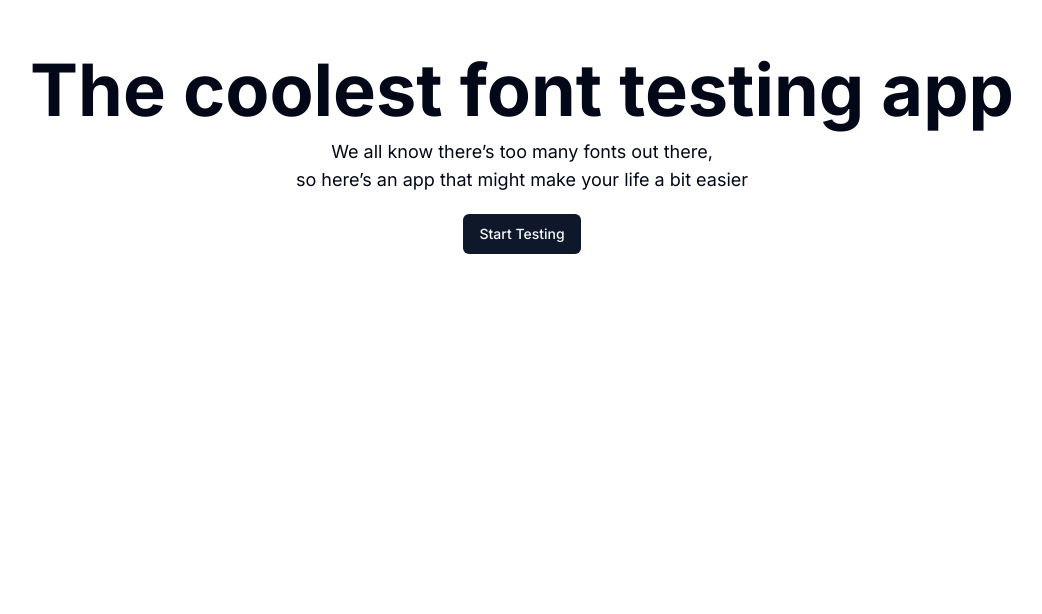
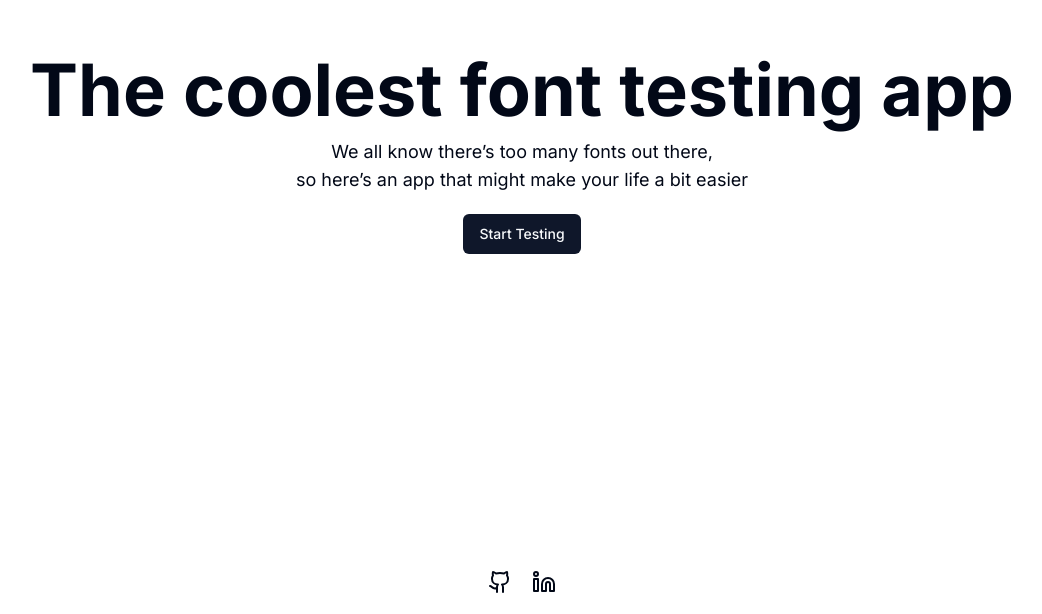
Before and after one commit to Rammah-N/font-tester, a Next.js app: page / in a window 1280 px wide. Shown: the part 186-800 px from the top of the page, without its empty margins (118-1160 px from the left). Built offline with nearby package versions, Linux system fonts and the light colour scheme.

Commit message:
add footer

```diff
--- a/app/layout.tsx
+++ b/app/layout.tsx
@@ -1,12 +1,15 @@
 import type { Metadata } from "next";
 import { Inter } from "next/font/google";
 import "./globals.css";
+import { Github, Linkedin } from "lucide-react";
+import { cn } from "@/lib/utils";
+import Link from "next/link";
 
 const inter = Inter({ subsets: ["latin"] });
 
 export const metadata: Metadata = {
-	title: "Create Next App",
-	description: "Generated by create next app",
+	title: "Font Tester",
+	description: "An app to test different fonts",
 };
 
 export default function RootLayout({
@@ -16,7 +19,21 @@ export default function RootLayout({
 }) {
 	return (
 		<html lang="en">
-			<body className={inter.className}>{children}</body>
+			<body
+				className={cn(
+					"min-h-screen flex flex-col justify-between",
+					inter.className
+				)}>
+				{children}
+				<footer className="flex justify-center py-5 gap-5">
+					<Link href="https://github.com/Rammah-N" target="_blank">
+						<Github />
+					</Link>
+					<Link href="https://linkedin.com/in/rammah-mohammed" target="_blank">
+						<Linkedin />
+					</Link>
+				</footer>
+			</body>
 		</html>
 	);
 }
```
